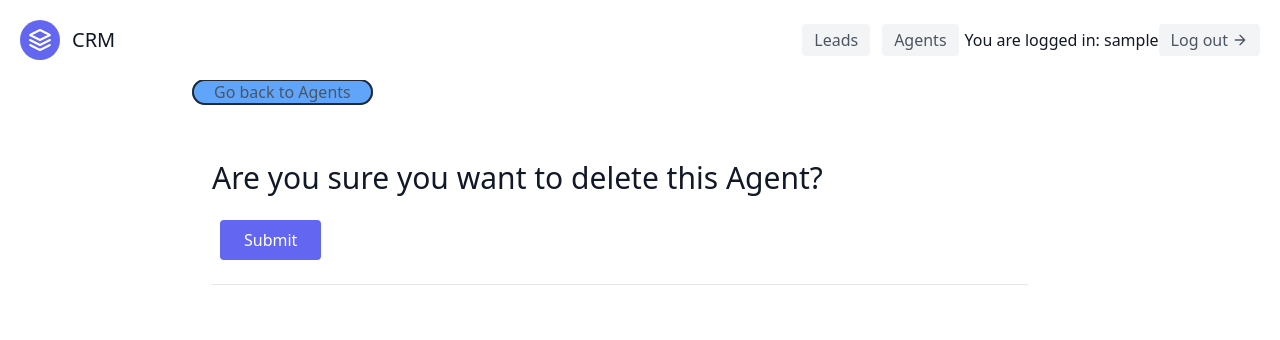
After one commit to langBeralarm/just-django-tutorial, a Django app: page /agents/1/delete in a window 1280 px wide. The commit adds this page. Shown: the top 340 px of the page. Run offline with Django 4.2, Linux system fonts and the light colour scheme; a user stored in the database is signed in; tables that the repository leaves empty hold one stand-in row (values such as "Sample post"); some libraries are stand-ins or nearby versions.

Commit message:
Add agent delete view

```diff
--- /dev/null
+++ b/crm/agents/templates/agents/agent_delete.html
@@ -0,0 +1,26 @@
+{% extends 'base.html' %}
+
+{% block content %}
+<section class="text-gray-600 body-font overflow-hidden">
+    <a class="mr-5 px-5 hover:text-gray-900 bg-blue-400 hover:bg-blue-100 border-2 rounded-full border-gray-800"
+       href="{% url 'agents:agent_list' %}">Go back to Agents</a>
+    <div class="container px-5 py-8 mx-auto">
+        <div class="mx-auto flex flex-wrap">
+            <div class="w-full lg:pr-10 lg:py-6 mb-6 lg:mb-0">
+                <h1 class="text-gray-900 text-3xl title-font font-medium mb-4">
+                    Are you sure you want to delete this Agent?
+                </h1>
+                <form method="post" class="flex-block items-center border-b">
+                    {% csrf_token %}
+                    {{ form.as_p }}
+                    <button type="submit"
+                            class="flex mx-2 my-6 text-white bg-indigo-500 border-0 py-2 px-6 focus:outline-none hover:bg-indigo-600 rounded">
+                        Submit
+                    </button>
+                </form>
+            </div>
+        </div>
+    </div>
+    </div>
+</section>
+{% endblock %}
--- a/crm/agents/templates/agents/agent_detail.html
+++ b/crm/agents/templates/agents/agent_detail.html
@@ -25,6 +25,11 @@
                     <span class="text-gray-500">Number:</span>
                     <span class="ml-auto text-gray-900">{{ agent.pk }}</span>
                 </div>
+                <div class="flex my-6">
+                    <a class="flex mx-2 text-white bg-indigo-500 border-0 py-2 px-6 focus:outline-none hover:bg-indigo-600 rounded" href="{% url 'agents:agent_delete' agent.pk %}">
+                        Delete
+                    </a>
+                </div>
             </div>
         </div>
     </div>
--- a/crm/agents/urls.py
+++ b/crm/agents/urls.py
@@ -1,5 +1,10 @@
 from django.urls import path
-from .views import AgentListView, AgentDetailView, AgentCreateView
+from .views import (
+    AgentListView,
+    AgentDetailView,
+    AgentCreateView,
+    AgentDeleteView,
+)
 
 app_name = "agents"
 
@@ -7,4 +12,5 @@ urlpatterns = [
     path("", AgentListView.as_view(), name="agent_list"),
     path("<int:pk>", AgentDetailView.as_view(), name="agent_detail"),
     path("create/", AgentCreateView.as_view(), name="agent_create"),
+    path("<int:pk>/delete", AgentDeleteView.as_view(), name="agent_delete"),
 ]
--- a/crm/agents/views.py
+++ b/crm/agents/views.py
@@ -29,3 +29,11 @@ class AgentCreateView(LoginRequiredMixin, generic.CreateView):
         agent.organisation = self.request.user
         agent.save()
         super(AgentModelForm, self).form_valid(form)
+
+
+class AgentDeleteView(LoginRequiredMixin, generic.DeleteView):
+    template_name = "agents/agent_delete.html"
+    queryset = Agent.objects.all()
+
+    def get_success_url(self):
+        return reverse("agents:agent_list")
```
